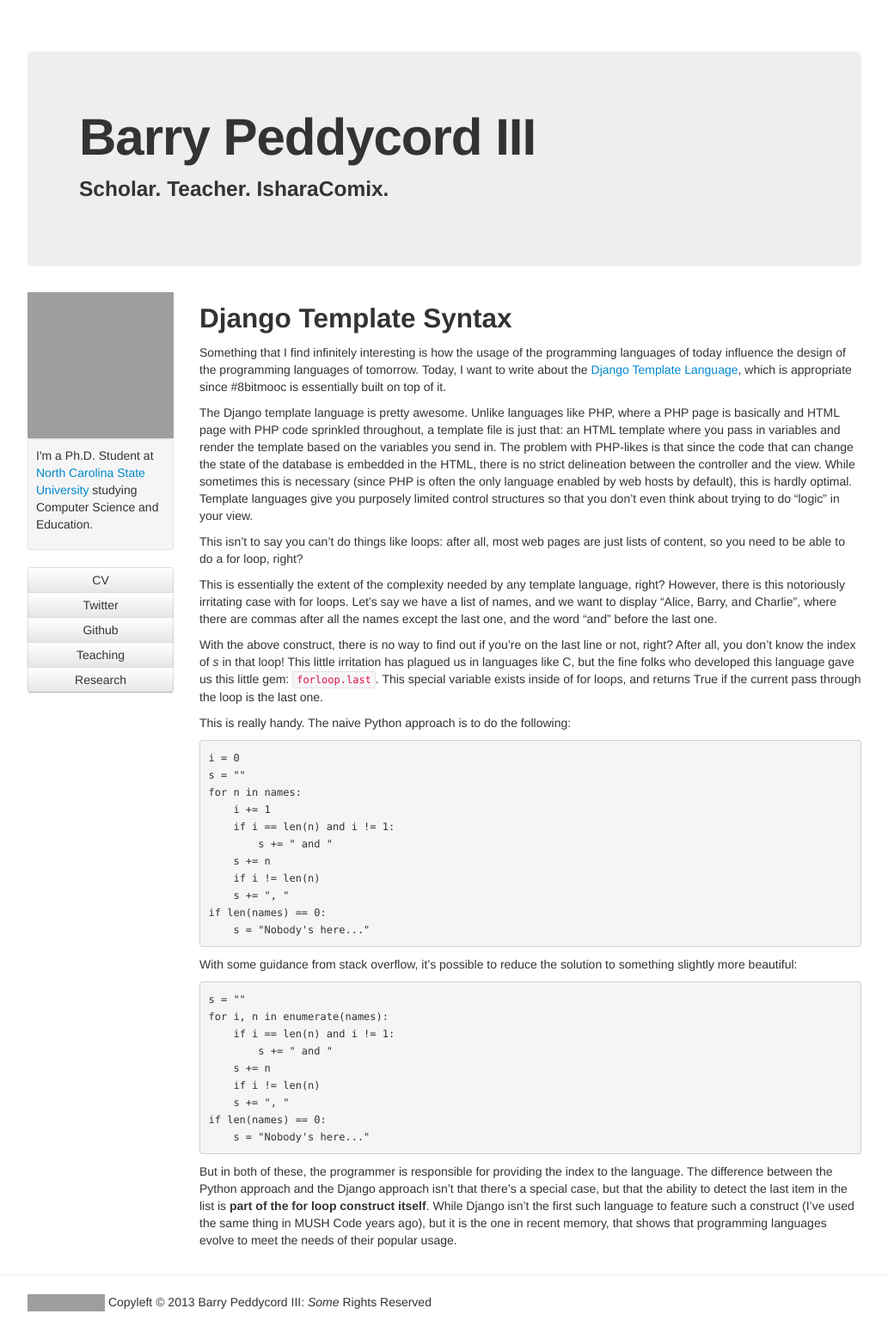
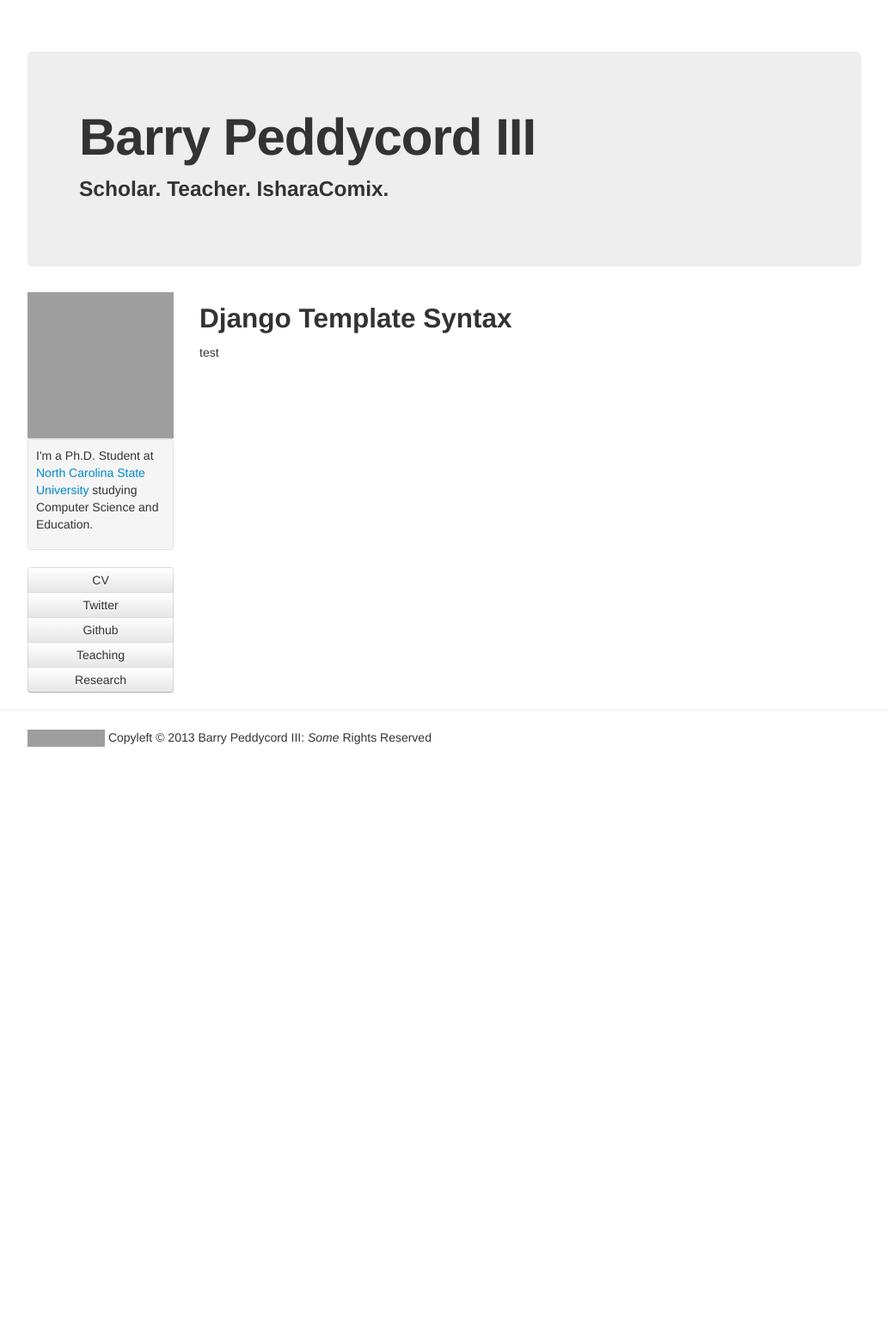
Before and after one commit to isharacomix/oldsite, a Jekyll site: the page built from _posts/2013-06-24-django-template-syntax.md, in a window 1280 px wide. Shown: the whole page at 86% size, without its empty margins (123-1156 px from the left). Built offline with Jekyll 4.4.1, drawn with Linux system fonts in a browser that asks for light colours; after the commit the page ends 900 px from its top, so only the background shows below that; grey boxes are pictures that could not be loaded.

Commit message:
Stupid page keeps failing.

````diff
--- a/_posts/2013-06-24-django-template-syntax.md
+++ b/_posts/2013-06-24-django-template-syntax.md
@@ -3,72 +3,4 @@ layout: post
 title: Django Template Syntax
 ---
 
-Something that I find infinitely interesting is how the usage of the programming
-languages of today influence the design of the programming languages of
-tomorrow. Today, I want to write about the [Django Template Language](
-https://docs.djangoproject.com/en/dev/topics/templates/), which is appropriate
-since #8bitmooc is essentially built on top of it.
-
-The Django template language is pretty awesome. Unlike languages like PHP, where
-a PHP page is basically and HTML page with PHP code sprinkled throughout, a
-template file is just that: an HTML template where you pass in variables and
-render the template based on the variables you send in. The problem with
-PHP-likes is that since the code that can change the state of the database is
-embedded in the HTML, there is no strict delineation between the controller and
-the view. While sometimes this is necessary (since PHP is often the only language
-enabled by web hosts by default), this is hardly optimal. Template languages
-give you purposely limited control structures so that you don't even think about
-trying to do "logic" in your view.
-
-This isn't to say you can't do things like loops: after all, most web pages are
-just lists of content, so you need to be able to do a for loop, right?
-
-
-This is essentially the extent of the complexity needed by any template
-language, right? However, there is this notoriously irritating case with for
-loops. Let's say we have a list of names, and we want to display "Alice, Barry,
-and Charlie", where there are commas after all the names except the last one,
-and the word "and" before the last one.
-
-With the above construct, there is no way to find out if you're on the last
-line or not, right? After all, you don't know the index of *s* in that loop!
-This little irritation has plagued us in languages like C, but the fine folks
-who developed this language gave us this little gem: ```forloop.last```. This
-special variable exists inside of for loops, and returns True if the current
-pass through the loop is the last one.
-
-This is really handy. The naive Python approach is to do the following:
-
-    i = 0
-    s = ""
-    for n in names:
-        i += 1
-        if i == len(n) and i != 1:
-            s += " and "
-        s += n
-        if i != len(n)
-        s += ", "
-    if len(names) == 0:
-        s = "Nobody's here..."
-
-With some guidance from stack overflow, it's possible to reduce the solution
-to something slightly more beautiful:
-
-    s = ""
-    for i, n in enumerate(names):
-        if i == len(n) and i != 1:
-            s += " and "
-        s += n
-        if i != len(n)
-        s += ", "
-    if len(names) == 0:
-        s = "Nobody's here..."
-
-But in both of these, the programmer is responsible for providing the index
-to the language. The difference between the Python approach and the Django
-approach isn't that there's a special case, but that the ability to detect
-the last item in the list is **part of the for loop construct itself**. While
-Django isn't the first such language to feature such a construct (I've used
-the same thing in MUSH Code years ago), but it is the one in recent memory,
-that shows that programming languages evolve to meet the needs of their popular
-usage.
+test
````
